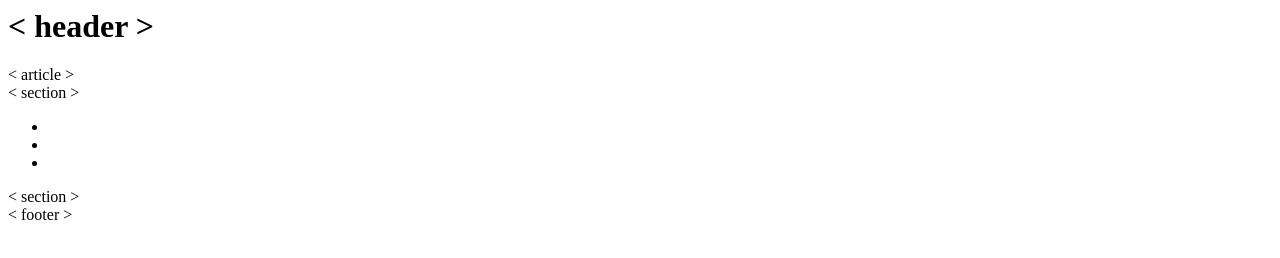
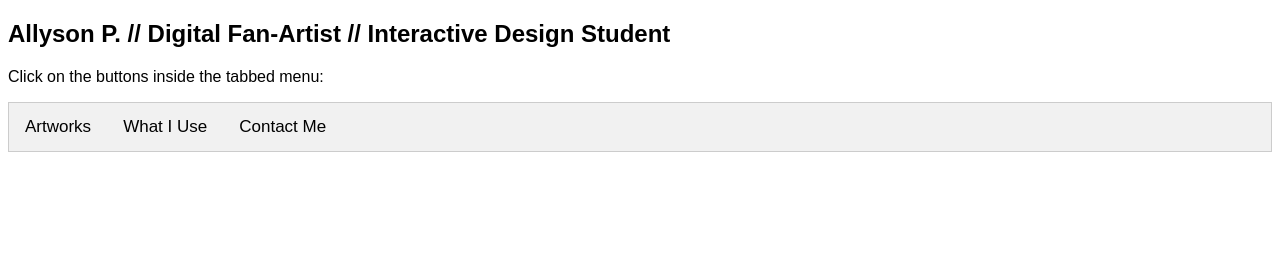
Before and after one commit to toadallyy/my-repository, a plain HTML site: page index.html in a window 1280 px wide. Drawn offline with Linux system fonts and the light colour scheme.

Commit message:
Add files via upload

```diff
--- a/index.html
+++ b/index.html
@@ -1,33 +1,98 @@
-<DOCTYPE! html>
-<html lang="en">
+<!DOCTYPE html>
+<html>
 <head>
-  <meta charset="utf-10">
-  <title>\</title>
+<meta name="viewport" content="width=device-width, initial-scale=1">
+<style>
+body {font-family: Arial;}
+
+/* Style the tab */
+.tab {
+  overflow: hidden;
+  border: 1px solid #ccc;
+  background-color: #f1f1f1;
+}
+
+/* Style the buttons inside the tab */
+.tab button {
+  background-color: inherit;
+  float: left;
+  border: none;
+  outline: none;
+  cursor: pointer;
+  padding: 14px 16px;
+  transition: 0.3s;
+  font-size: 17px;
+}
+
+/* Change background color of buttons on hover */
+.tab button:hover {
+  background-color: #ddd;
+}
+
+/* Create an active/current tablink class */
+.tab button.active {
+  background-color: #ccc;
+}
+
+/* Style the tab content */
+.tabcontent {
+  display: none;
+  padding: 6px 12px;
+  border: 1px solid #ccc;
+  border-top: none;
+}
+</style>
 </head>
-<body class="hello">
-  <header>
-    <h1>< header ></h1>
-  </header>
+<body>
 
-<article>< article ></article>
+<h2>Allyson P. // Digital Fan-Artist // Interactive Design Student </h2>
+<p>Click on the buttons inside the tabbed menu:</p>
 
-<section>
-  < section >
+<div class="tab">
+  <button class="tablinks" onclick="openCity(event, 'Artworks')">Artworks</button>
+  <button class="tablinks" onclick="openCity(event, 'What I Use')">What I Use</button>
+  <button class="tablinks" onclick="openCity(event, 'Contact Me')">Contact Me</button>
+</div>
 
+<div id="Artworks" class="tabcontent">
+  <h3>Artworks</h3>
+  <img src="IMG_0202.PNG" alt="Characters Callie & Marie from Splatoon, dressed up as Optimus Prime & Megatron from Transformers, with half a autobot and decipticon logo in the background." width="640" height="707.5">
+  <p> ALT text: Characters Callie & Marie from Splatoon, dressed up as Optimus Prime & Megatron from Transformers, with half a autobot and decipticon logo in the background.</p>
+</div>
 
+<div id="What I Use" class="tabcontent">
+  <h3>What I Use</h3>
+  <ul>
+  <li> Apple iPad Pro 12.9 Tablet (Apple Pencil included) </li>
+  <li>App: Procreate</li>
+</ul>
+  <p>Pics and links will be shown here.</p>
+</div>
 
-</section>
-<ul>
-      <li></li>
-      <li></li>
-      <li></li>
-    </ul>
+<div id="Contact Me" class="tabcontent">
+  <h3>Contact Me</h3>
+  <ol>
+  <li><p><a href="https://www.tumblr.com/agenttoad?source=share">Allyson P's Tumblr</a></p>
+</li>
+  <li><p><a href="https://bsky.app/profile/agenttoad.bsky.social">Allyson P's Bluesky</a></p>
+  <p>Social media links here.</p>
+</div>
 
-  <section>
-    < section >
+<script>
+function openCity(evt, cityName) {
+  var i, tabcontent, tablinks;
+  tabcontent = document.getElementsByClassName("tabcontent");
+  for (i = 0; i < tabcontent.length; i++) {
+    tabcontent[i].style.display = "none";
+  }
+  tablinks = document.getElementsByClassName("tablinks");
+  for (i = 0; i < tablinks.length; i++) {
+    tablinks[i].className = tablinks[i].className.replace(" active", "");
+  }
+  document.getElementById(cityName).style.display = "block";
+  evt.currentTarget.className += " active";
+}
+</script>
 
-    <footer>< footer ></footer>
-  </section>
-
-  </body>
+</body>
 </html>
```
Also changed, not shown: 2 other files.
